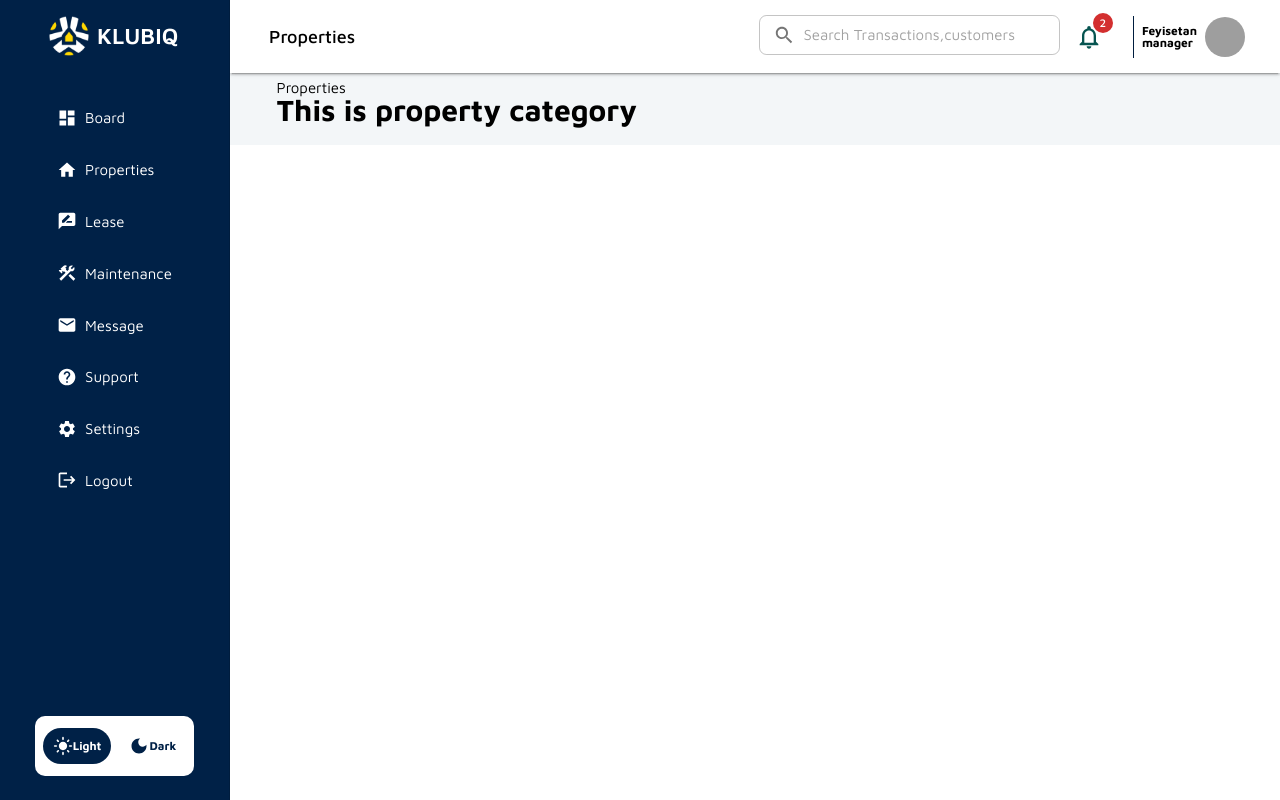
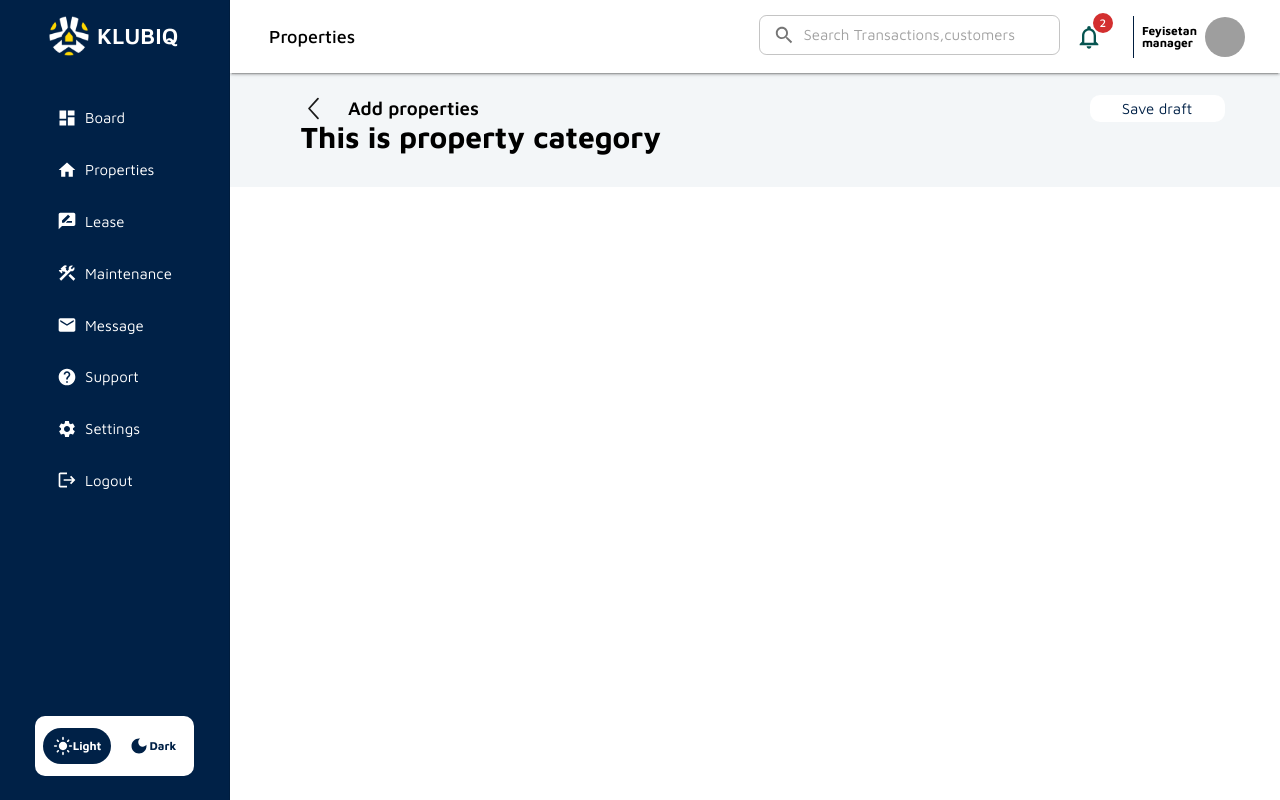
Before and after one commit to glumia-ltd/klubiq-web, a React (Vite) app in the folder apps/landlord-portal/: page /properties/property-category in a window 1280 px wide. Built offline with nearby package versions, Linux system fonts and the light colour scheme; no server answers; grey boxes are pictures that could not be loaded.

Commit message:
chore: add content

```diff
--- /dev/null
+++ b/apps/landlord-portal/src/Layouts/AddPropertiesLayout/AddPropertiesLayout.tsx
@@ -0,0 +1,32 @@
+import { Button, Container, Grid, Typography } from '@mui/material';
+import { FC, ReactElement } from 'react';
+import styles from './AddPropertiesStyle';
+import leftArrow from '../../assets/images/arrow-left.svg';
+
+export const AddPropertiesLayout: FC<{ children: ReactElement }> = ({
+	children,
+}) => {
+	return (
+		<Container sx={styles.containerStyle}>
+			<Grid container>
+				<Grid container sx={styles.addPropertiesContainer}>
+					<Grid item sx={styles.addPropertiesContent}>
+						<img
+							src={leftArrow}
+							alt='back arrow'
+							style={styles.addPropertiesImage}
+						/>
+						<Typography sx={styles.addPropertiesText} fontWeight={600}>
+							Add properties
+						</Typography>
+					</Grid>
+
+					<Button variant='text' sx={styles.button}>
+						<Typography>Save draft</Typography>
+					</Button>
+				</Grid>
+			</Grid>
+			{children}
+		</Container>
+	);
+};
--- /dev/null
+++ b/apps/landlord-portal/src/Layouts/AddPropertiesLayout/AddPropertiesStyle.ts
@@ -0,0 +1,36 @@
+const styles = {
+	containerStyle: {
+		overflow: 'auto',
+		paddingTop: { xs: '0.5rem', sm: '0.5rem', md: '1rem', lg: '1rem' },
+		paddingBottom: { xs: '0.5rem', sm: '0.5rem', md: '1rem', lg: '1rem' },
+	},
+	addPropertiesContainer: {
+		display: 'flex',
+		justifyContent: 'space-between',
+	},
+	addPropertiesContent: {
+		display: 'flex',
+		cursor: 'pointer',
+		alignItems: 'center',
+		justifyContent: 'space-between',
+		gap: '1.5rem',
+	},
+
+	addPropertiesImage: {
+		height: '25px',
+		width: '25px',
+	},
+
+	addPropertiesText: {
+		fontSize: '1.25rem',
+	},
+	button: {
+		padding: '6px 8px',
+		borderRadius: '10px',
+		background: '#ffffff',
+		fontSize: '14px',
+		minWidth: '9rem',
+	},
+};
+
+export default styles;
--- a/apps/landlord-portal/src/pages/Properties/index.tsx
+++ b/apps/landlord-portal/src/pages/Properties/index.tsx
@@ -1,13 +1,15 @@
 import { Container } from '@mui/material';
 import ViewPort from '../../components/Viewport/ViewPort';
 import { Outlet } from 'react-router-dom';
+import { AddPropertiesLayout } from '../../Layouts/AddPropertiesLayout/AddPropertiesLayout';
 
 const Property = () => {
 	return (
 		<ViewPort>
 			<Container maxWidth='xl'>
-				Properties
-				<Outlet />
+				<AddPropertiesLayout>
+					<Outlet />
+				</AddPropertiesLayout>
 			</Container>
 		</ViewPort>
 	);
```
Also changed, not shown: apps/landlord-portal/src/assets/images/arrow-left.svg (added).
